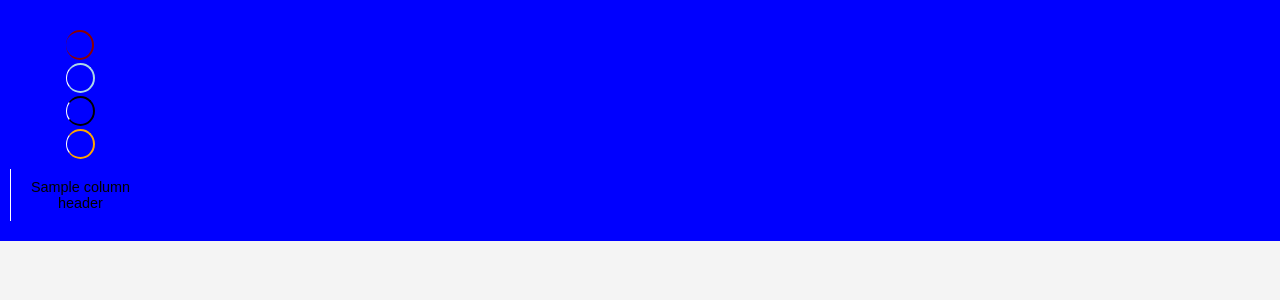
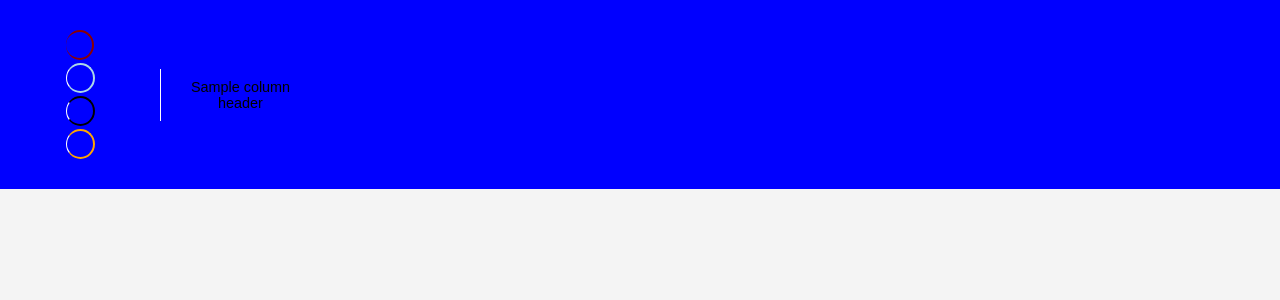
Before and after one commit to artificialname/boardgame, a Flask app: template templates/index.html in a window 1280 px wide. Shown: the top 300 px of the page. Run offline with Flask 3, Linux system fonts and the light colour scheme; the template is opened without the code that fills it: most values are stand-ins (such as "Sample title", 1, 10 or a date in 2020).

Commit message:
Update index.html

```diff
--- a/templates/index.html
+++ b/templates/index.html
@@ -17,6 +17,7 @@
             color: black;
             display: grid;
             grid-template-columns: repeat(8, 1fr);
+            grid-template-rows: auto auto;
             text-align: center;
             align-items: center;
             font-size: 0.9em;
@@ -71,8 +72,10 @@
                     <div class="circle black" data-color="black"></div>
                     <div class="circle orange" data-color="orange"></div>
                 </div>
-                <div>{{ label }}</div>
             </div>
+        {% endfor %}
+        {% for label in column_headers %}
+            <div>{{ label }}</div>
         {% endfor %}
     </div>
 </body>
```
